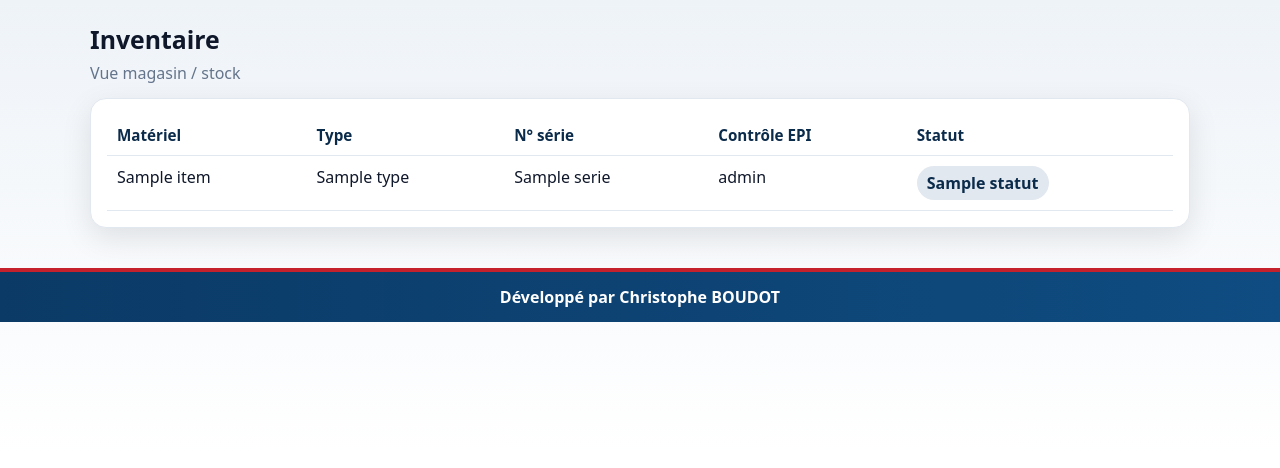
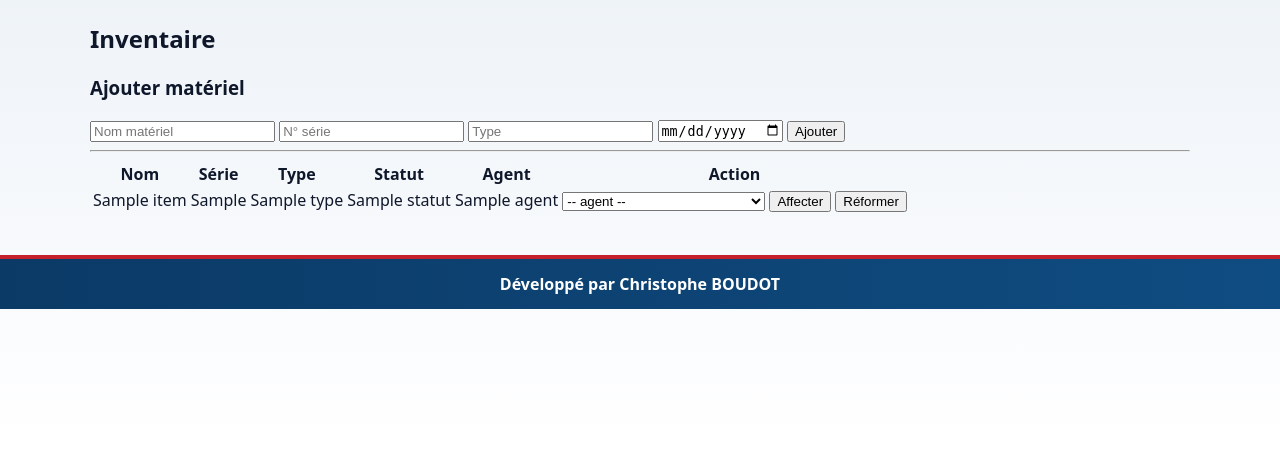
Before and after one commit to Tof55260/materiel-nautique-sdis55, a Flask app: template templates/inventaire.html in a window 1280 px wide. Shown: the top 468 px of the page. Run offline with Flask 3, Linux system fonts and the light colour scheme; the template is opened without the code that fills it: most values are stand-ins (such as "Sample title", 1, 10 or a date in 2020).

Commit message:
Update inventaire.html

```diff
--- a/templates/inventaire.html
+++ b/templates/inventaire.html
@@ -1,40 +1,61 @@
 {% extends "base.html" %}
 {% block content %}
 
-<div class="pagehead">
-  <h1 class="h1">Inventaire</h1>
-  <p class="muted">Vue magasin / stock</p>
-</div>
+<h2>Inventaire</h2>
 
-<div class="card">
-  <table class="table">
-    <thead>
+<h3>Ajouter matériel</h3>
+
+<form method="POST">
+<input name="nom" placeholder="Nom matériel" required>
+<input name="numero" placeholder="N° série">
+<input name="type" placeholder="Type">
+<input type="date" name="date">
+<button>Ajouter</button>
+</form>
+
+<hr>
+
+<table>
 <tr>
-        <th>Matériel</th>
+<th>Nom</th>
+<th>Série</th>
 <th>Type</th>
-        <th>N° série</th>
-        <th>Contrôle EPI</th>
 <th>Statut</th>
+<th>Agent</th>
+<th>Action</th>
 </tr>
-    </thead>
-    <tbody>
+
 {% for m in items %}
 <tr>
-        <td>{{ m.get("nom","") }}</td>
-        <td>{{ m.get("type","") }}</td>
-        <td>{{ m.get("serie","") }}</td>
-        <td>{{ m.get("controle_epi","") }}</td>
+<td>{{ m.nom }}</td>
+<td>{{ m.numero_serie }}</td>
+<td>{{ m.type }}</td>
+<td>{{ m.statut }}</td>
+<td>{{ m.agent }}</td>
+
 <td>
-          <span class="badge">{{ m.get("statut","") }}</span>
+<form method="POST" action="/action_materiel">
+
+<input type="hidden" name="id" value="{{ m.id }}">
+
+{% if m.statut != "reforme" %}
+
+<select name="agent">
+<option value="">-- agent --</option>
+{% for a in agents %}
+<option value="{{ a.nom }} {{ a.prenom }}">{{ a.nom }} {{ a.prenom }}</option>
+{% endfor %}
+</select>
+
+<button name="action" value="affecter">Affecter</button>
+<button name="action" value="reforme">Réformer</button>
+
+{% endif %}
+
+</form>
 </td>
 </tr>
-      {% else %}
-      <tr>
-        <td colspan="5" class="muted">Aucun matériel à afficher.</td>
-      </tr>
 {% endfor %}
-    </tbody>
 </table>
-</div>
 
 {% endblock %}
```
Lines whose indentation alone changed are shown as unchanged.
